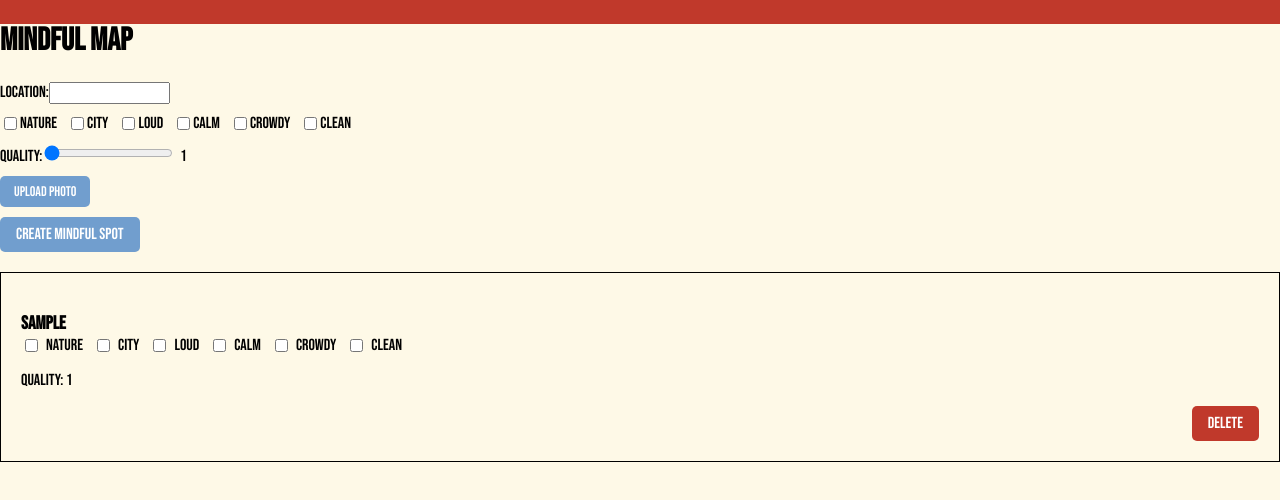
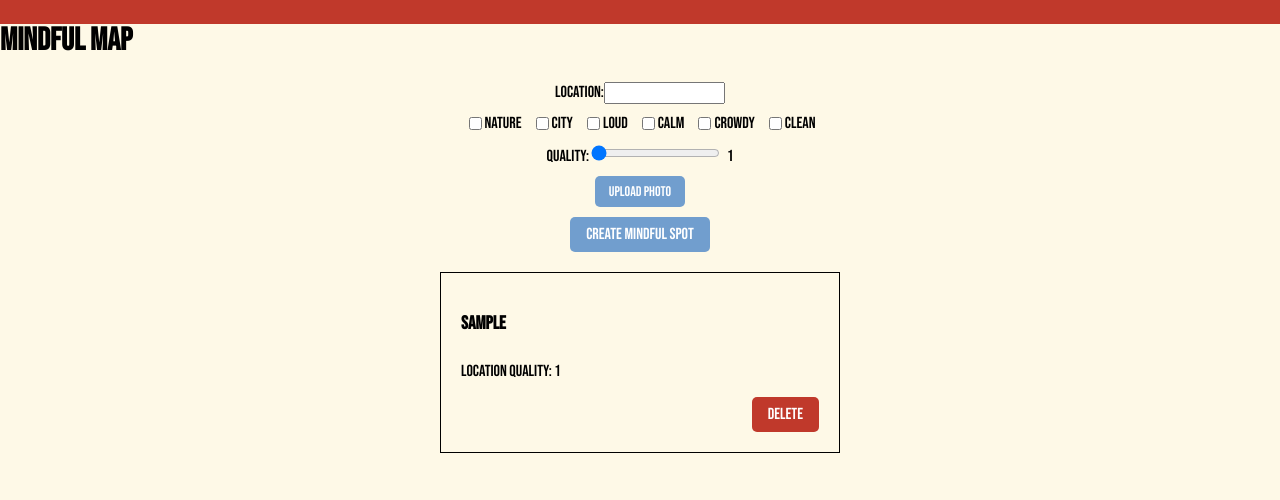
Before and after one commit to benkutdev/mindfulmap, a Next.js app: page / in a window 1280 px wide. Both pictures are taken after typing "Sample" into the empty fields and a click on the button "Create Mindful Spot". Shown: the top 500 px of the page. Built offline with nearby package versions, Linux system fonts and the light colour scheme.

Commit message:
update-card-container

```diff
--- a/components/Form/Form.js
+++ b/components/Form/Form.js
@@ -2,6 +2,21 @@ import React, { useState, useEffect } from "react";
 import styled from "styled-components";
 import LocationCard from "../LocationCard/LocationCard";
 import shortid from "shortid";
+
+const Container = styled.div`
+  display: flex;
+  flex-direction: column;
+  align-items: center;
+  margin-top: 20px;
+`;
+
+const FormContainer = styled.form`
+  display: flex;
+  flex-direction: column;
+  align-items: center;
+  width: 100%;
+  max-width: 400px;
+`;
 
 const FieldContainer = styled.div`
   display: flex;
@@ -141,7 +156,8 @@ export default function MindfulForm() {
   };
 
   return (
-    <form onSubmit={handleSubmit}>
+    <Container>
+      <FormContainer onSubmit={handleSubmit}>
         <FieldContainer>
           <label>
             Location:
@@ -220,6 +236,7 @@ export default function MindfulForm() {
         </FieldContainer>
 
         <Button type="submit">Create Mindful Spot</Button>
+      </FormContainer>
 
       {submittedData.map((data) => (
         <LocationCard
@@ -228,6 +245,6 @@ export default function MindfulForm() {
           onDelete={() => deleteCard(data.id)}
         />
       ))}
-    </form>
+    </Container>
   );
 }
--- a/components/LocationCard/LocationCard.js
+++ b/components/LocationCard/LocationCard.js
@@ -1,5 +1,5 @@
-import React, { memo, useState, useEffect } from 'react';
-import styled from 'styled-components';
+import React, { memo, useState, useEffect } from "react";
+import styled from "styled-components";
 
 const CardContainer = styled.div`
   border: 1px solid black;
@@ -7,6 +7,11 @@ const CardContainer = styled.div`
   margin-top: 20px;
   display: flex;
   flex-direction: column;
+  width: 400px; /* Set the desired initial width */
+
+  @media (max-width: 768px) {
+    width: 100%; /* Adjust the width to 100% on screens smaller than 768px */
+  }
 `;
 
 const CardTitle = styled.h3`
@@ -14,8 +19,9 @@ const CardTitle = styled.h3`
 `;
 
 const Image = styled.img`
-  width: 30%;
+  width: 100%;
   height: auto;
+  margin-top: 10px;
 `;
 
 const DeleteButton = styled.button`
@@ -23,7 +29,7 @@ const DeleteButton = styled.button`
   font-size: 100%;
   padding: 0.5em 1em;
   color: #fff;
-  background-color: #C0392B;
+  background-color: #c0392b;
   border: none;
   border-radius: 5px;
   cursor: pointer;
@@ -33,6 +39,7 @@ const DeleteButton = styled.button`
 const CategoryContainer = styled.div`
   display: flex;
   flex-wrap: wrap;
+  margin-top: 10px;
 `;
 
 const CategoryItem = styled.div`
@@ -41,7 +48,7 @@ const CategoryItem = styled.div`
   margin-right: 10px;
 `;
 
-const Checkbox = styled.input.attrs({ type: 'checkbox' })`
+const Checkbox = styled.input.attrs({ type: "checkbox" })`
   cursor: pointer;
 `;
 
@@ -50,16 +57,32 @@ const CheckboxLabel = styled.label`
 `;
 
 const categoryList = [
-  { name: 'Nature', state: 'nature' },
-  { name: 'City', state: 'city' },
-  { name: 'Loud', state: 'loud' },
-  { name: 'Calm', state: 'calm' },
-  { name: 'Crowdy', state: 'crowdy' },
-  { name: 'Clean', state: 'clean' },
+  { name: "Nature", state: "nature" },
+  { name: "City", state: "city" },
+  { name: "Loud", state: "loud" },
+  { name: "Calm", state: "calm" },
+  { name: "Crowdy", state: "crowdy" },
+  { name: "Clean", state: "clean" },
 ];
 
-const LocationCard = memo(({ id, location, nature, city, loud, calm, crowdy, clean, quality, photo, onDelete }) => {
+const LocationCard = memo(
+  ({
+    id,
+    location,
+    nature,
+    city,
+    loud,
+    calm,
+    crowdy,
+    clean,
+    quality,
+    photo,
+    onDelete,
+  }) => {
     const [imageUrl, setImageUrl] = useState(null);
+    const checkedCategories = categoryList.filter(
+      (category) => eval(category.state)
+    );
 
     useEffect(() => {
       if (photo instanceof Blob) {
@@ -75,20 +98,21 @@ const LocationCard = memo(({ id, location, nature, city, loud, calm, crowdy, cle
       <CardContainer>
         <CardTitle>{location}</CardTitle>
         <CategoryContainer>
-        {categoryList.map(({ name, state }) => (
+          {checkedCategories.map(({ name, state }) => (
             <CategoryItem key={state}>
               <Checkbox checked={eval(state)} readOnly />
               <CheckboxLabel>{name}</CheckboxLabel>
             </CategoryItem>
           ))}
         </CategoryContainer>
-      <p>Quality: {quality}</p>
+        <p>Location Quality: {quality}</p>
         {imageUrl && <Image src={imageUrl} alt={location} />}
         <DeleteButton onClick={() => onDelete(id)}>Delete</DeleteButton>
       </CardContainer>
     );
-});
+  }
+);
 
-LocationCard.displayName = 'LocationCard';
+LocationCard.displayName = "LocationCard";
 
 export default LocationCard;
```
Lines whose indentation alone changed are shown as unchanged.
